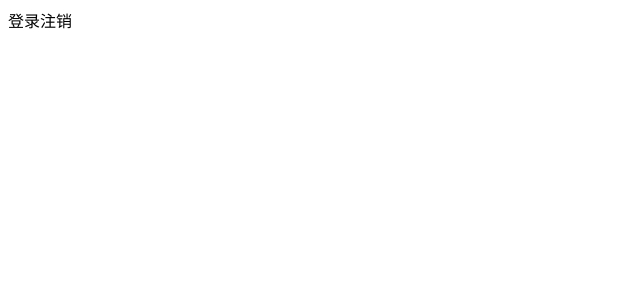
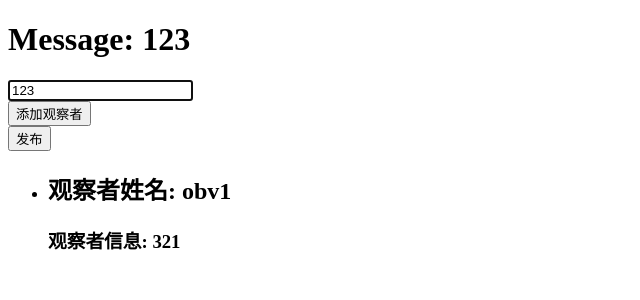
Before and after one commit to HungaryZ/myVue, a Vue app: page / in a window 1280 px wide. Shown: the top 300 px of the page, without its empty margins (0-640 px from the left). Built offline with nearby package versions, Linux system fonts and the light colour scheme.

Commit message:
test4观察者

```diff
--- /dev/null
+++ b/src/components/views/Test4.vue
@@ -0,0 +1,55 @@
+<template>
+    <div>
+        <h1>Message: {{messageNow}}</h1>
+        <input v-model="messageNow" v-focus>
+        <br>
+        <button @click="addObv()">添加观察者</button>
+        <br>
+        <button @click="publish_message()">发布</button>
+        <ul>
+            <li v-for="(item,index) in observers" :key="index">
+                <h2>观察者姓名: {{item.name}}</h2>
+                <h3>观察者信息: {{item.message}}</h3>
+            </li>
+        </ul>
+    </div>
+</template>
+<script>
+export default {
+  name: 'test4',
+  data: function () {
+    return {
+      messageNow: '123',
+      observers: [
+        {
+          name: 'obv1',
+          message: '321',
+          getNewMessage: function () {
+            /* eslint-disable */
+            this.message = messageNow
+          }
+        }
+      ]
+    }
+  },
+  methods: {
+    // 定义addObv方法来添加观察者
+    addObv: function () {
+      console.log('测试观察者')
+      const observer = {
+        name: 'obv',
+        message: this.message
+      }
+      this.observers.push(observer)
+      console.log('添加观察者完成')
+    },
+    // 定义publish_message来发布信息
+    publish_message: function () {
+      this.observers.forEach(observer => {
+        observer.item = 'obv'
+        observer.message = this.messageNow
+      })
+    }
+  }
+}
+</script>
--- a/src/main.js
+++ b/src/main.js
@@ -5,14 +5,23 @@ import Vue from 'vue'
 import router from './router'
 // import test from './components/views/Test.vue'
 // import test2 from './components/views/Test2.vue'
-import test3 from './components/views/Test3.vue'
+// import test3 from './components/views/Test3.vue'
+import test4 from './components/views/Test4.vue'
 
 Vue.config.productionTip = false
+
+Vue.directive('focus', {
+  inserted (domElem) {
+    domElem.focus()
+  }
+}
+
+)
 
 /* eslint-disable no-new */
 new Vue({
   el: '#app',
   router,
-  components: { test3 },
-  template: '<test3/>'
+  components: { test4 },
+  template: '<test4/>'
 })
```
Also changed, not shown: .eslintrc.js, 1 other file (tests, documents, lock files or other folders).
